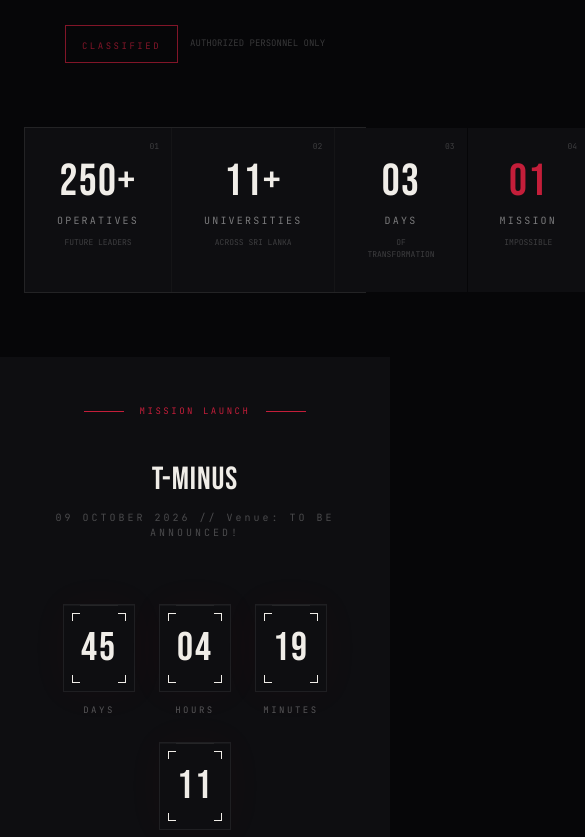
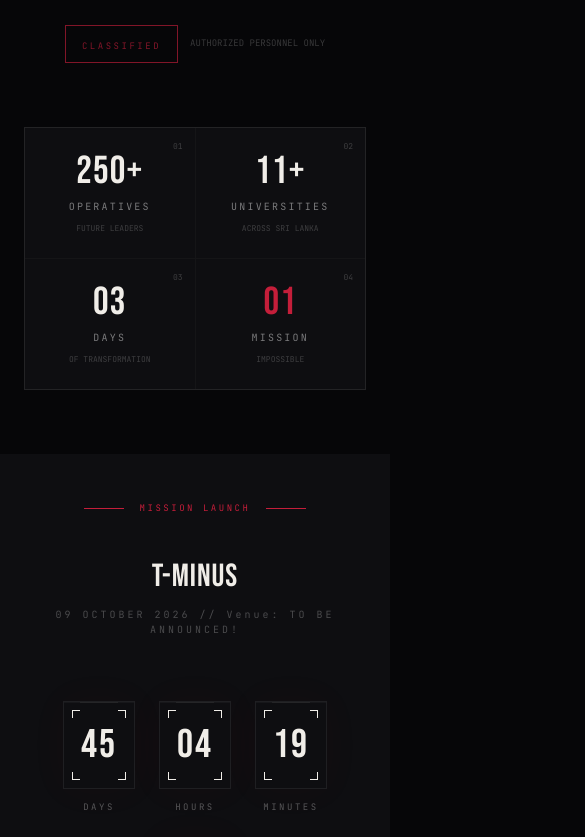
Before and after one commit to SarmaHK/NLDS-26, a Next.js app: page / in a window 390 px wide. Shown: the part 1500-2337 px from the top of the page, 585 px wide, since content can reach past the window. Built offline with nearby package versions, Linux system fonts and the light colour scheme.

Commit message:
refactor: update Stats Grid layout with responsive Tailwind classes and adjusted component padding and font sizes

```diff
--- a/src/components/sections/MissionBriefing.tsx
+++ b/src/components/sections/MissionBriefing.tsx
@@ -134,12 +134,11 @@ export default function MissionBriefing() {
 
           {/* Stats Grid */}
           <motion.div
+            className="grid grid-cols-2 lg:grid-cols-4"
             variants={stagger}
             initial="hidden"
             animate={inView ? "visible" : "hidden"}
             style={{
-              display: "grid",
-              gridTemplateColumns: "repeat(4, 1fr)",
               gap: "1px",
               width: "100%",
               background: "var(--border)",
@@ -159,7 +158,7 @@ export default function MissionBriefing() {
                   alignItems: "center",
                   textAlign: "center",
                   gap: "0.5rem",
-                  padding: "2rem",
+                  padding: "1.5rem 0.75rem",
                   position: "relative",
                   transition: "background 0.3s",
                 }}
@@ -171,7 +170,7 @@ export default function MissionBriefing() {
                 <span
                   className="font-display leading-none"
                   style={{
-                    fontSize: "clamp(2.8rem, 5.5vw, 4.2rem)",
+                    fontSize: "clamp(2rem, 10vw, 4.2rem)",
                     color: i === 3 ? "var(--red)" : "var(--text)",
                   }}
                 >
```
